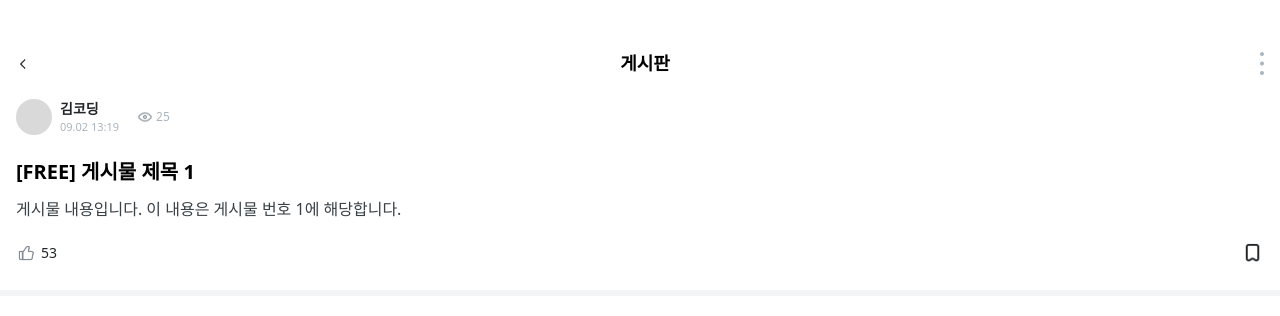
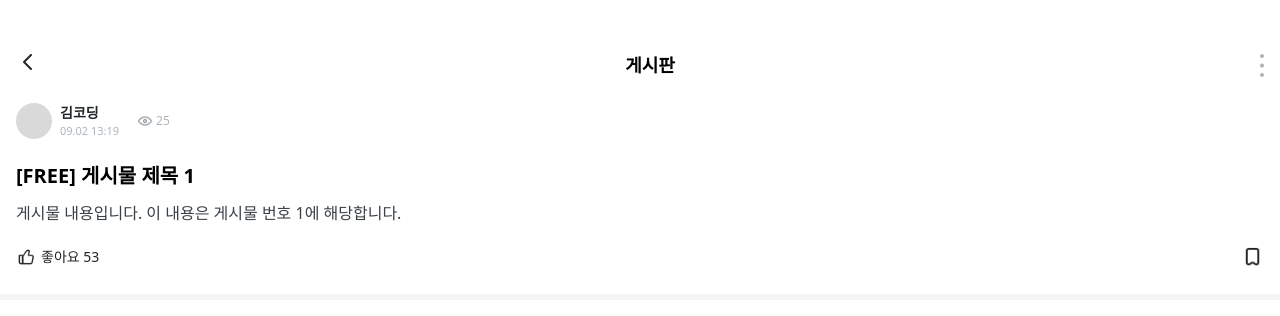
Before and after one commit to potato-club/MindBridge-front, a Next.js app: page /board/postDetail/1 in a window 1280 px wide. Shown: the top 316 px of the page. Built offline with nearby package versions, Linux system fonts and the light colour scheme.

Commit message:
feat:게시글 좋아요 기능 추가, 뒤로가기 기능 추가

```diff
--- a/src/app/(main)/board/Board.tsx
+++ b/src/app/(main)/board/Board.tsx
@@ -192,7 +192,7 @@ const Board = () => {
 
       </div>
 
-      <button className={styles.fab} onClick={() => router.push('/write')}>
+      <button className={styles.fab} onClick={() => router.push('/board/postWrite')}>
         + 글쓰기
       </button>
     </div>
--- a/src/app/(main)/board/page.tsx
+++ b/src/app/(main)/board/page.tsx
@@ -10,6 +10,7 @@ const BoardList =() => {
       <Board />
       <BottomNav />
     </div>
+
 };
 
 export default BoardList;
--- a/src/app/(main)/board/postDetail/[post_id]/PostDetail.module.css
+++ b/src/app/(main)/board/postDetail/[post_id]/PostDetail.module.css
@@ -24,6 +24,16 @@
             font-size: 18px;
             font-weight: bold;
 
+        }
+
+        .backButton{
+            width: 24px;
+            height: 24px;
+            background: url('/images/board/back.png') no-repeat center;
+            background-size: contain;
+            border: none;
+            padding: 0;
+            cursor: pointer;
         }
 
         /* --- 2. 게시글 작성자 정보 (.body_top) --- */
@@ -107,11 +117,11 @@
             display: flex;
             justify-content: space-between;
             align-items: center;
-            /* HR과의 간격 문제 해결 */
             margin: 10px 0 10px 0;
         }
 
         .likeButton{
+            color: #1A1E20;
             display: flex;
             align-items: center;
             gap: 5px;
--- a/src/app/(main)/board/postDetail/[post_id]/PostDetail.tsx
+++ b/src/app/(main)/board/postDetail/[post_id]/PostDetail.tsx
@@ -10,6 +10,7 @@ import { Post, categories, allPosts } from '@/app/(main)/board/mockData';
 
 
 const PostDetail = () => {
+    const router = useRouter();
     const params = useParams();
     const category = params.category as string;
     const postId = params.post_id as string;
@@ -26,12 +27,21 @@ const PostDetail = () => {
         created_at: new Date().toISOString() as any, updated_at: new Date().toISOString() as any
     };
 
+    // ==========================================================
+    // ⭐️ 좋아요 기능 추가: State 정의 및 초기화
+    // ==========================================================
+    // 1. 현재 게시물의 좋아요 수를 상태로 관리합니다.
+    const [likeCount, setLikeCount] = useState(currentPost.like_count);
+    // 2. 현재 사용자의 좋아요 여부를 상태로 관리합니다. (초기값은 false로 가정)
+    const [isLiked, setIsLiked] = useState(false);
+    // ==========================================================
+
+
     useEffect(() => {
         if (category && postId) {
             const fetchPost = async () => {
                 // 실제 API 호출 로직은 여기에 들어갑니다.
                 console.log(`Fetching post detail for: ${category}/${postId}`);
-                // const response = await fetch(`http://your.api.server/posts?category=${category}&id=${postId}`);
             };
             fetchPost();
         }
@@ -47,6 +57,44 @@ const PostDetail = () => {
         return `${(date.getMonth() + 1).toString().padStart(2, '0')}.${date.getDate().toString().padStart(2, '0')} ${date.getHours().toString().padStart(2, '0')}:${date.getMinutes().toString().padStart(2, '0')}`;
     };
 
+    // 뒤로가기 핸들러
+    const handleGoBack = () => {
+        router.back();
+    };
+
+    // ==========================================================
+    // ⭐️ 좋아요 버튼 클릭 핸들러
+    // ==========================================================
+     const handleLikeClick = () => {
+
+        // 1. 다음 상태를 예측하여 변화량 계산
+        const willBeLiked = !isLiked;
+        // 좋아요를 누른다면 +1, 취소한다면 -1
+        const countChange = willBeLiked ? 1 : -1;
+
+        // 2. isLiked 상태 업데이트
+        setIsLiked(willBeLiked);
+
+        // 3. likeCount 상태 업데이트 (이전 상태를 기반으로 안전하게 계산)
+        setLikeCount(prevCount => {
+            const newCount = prevCount + countChange;
+
+            // Mock Data 업데이트 시뮬레이션
+            const postIndex = allPosts.findIndex(p => p.post_id === postId);
+            if (postIndex !== -1) {
+                allPosts[postIndex].like_count = newCount;
+            }
+
+            return newCount;
+        });
+
+
+            // 실제 API 호출:
+            // const action = newIsLiked ? 'like' : 'unlike';
+            // fetch(`http://your.api.server/posts/${postId}/${action}`, { method: 'POST' });
+    };
+    // ==========================================================
+
 
     return(
     <>
@@ -58,13 +106,12 @@ const PostDetail = () => {
                 className={styles.top}>
                     {/* 뒤로가기 버튼 및 카테고리 이름 (중앙 정렬) */}
                     <div className={styles.top_left}>
-                        <Image
-                            src="/images/board/back.png"
-                            alt="뒤로가기 아이콘"
-                            width={14}
-                            height={14}
-                            style={{ cursor: 'pointer' }}
-                        />
+                        <button
+                            type="button"
+                            className={styles.backButton}
+                            onClick={handleGoBack}
+                        ></button>
+
                     </div>
 
                     {/* 중앙 타이틀 */}
@@ -108,15 +155,19 @@ const PostDetail = () => {
                 </div>
 
                 <div className={styles.body_bottom}>
-                    <button className={styles.likeButton}>
+
+                      <button
+                        className={styles.likeButton}
+                        onClick={handleLikeClick}
+                    >
+                        {/* ⭐️ 좋아요 아이콘 다시 추가 */}
                         <Image
-                            src='/images/board/like.png'
+                            src={isLiked ? '/images/board/like.png' : '/images/board/like.png'}
                             alt='좋아요 아이콘'
-                            width={20}
-                            height={18}
+                            width={20} // 적절한 크기 설정
+                            height={18} // 적절한 크기 설정
                         />
-                        {/* 🚨 데이터 연결 */}
-                        <p className={styles.likeCount}>{currentPost.like_count}</p>
+                        <p className={styles.likeCount}>좋아요 {likeCount}</p>
                     </button>
 
                     <button className={styles.bookmark}>
--- /dev/null
+++ b/src/app/(main)/board/postWrite/PostWrite.module.css
@@ -0,0 +1,6 @@
+.header{
+    color: #1A1E20;
+    font-size: 24px;
+    font-weight: bold;
+    margin-bottom: 20px;
+}
--- /dev/null
+++ b/src/app/(main)/board/postWrite/PostWrite.tsx
@@ -0,0 +1,19 @@
+'use client';
+
+import React from "react";
+import { useState } from "react";
+import { useRouter, useParams } from "next/navigation";
+import styles from './PostWrite.module.css';
+import { categories } from "@/app/(main)/board/mockData";
+
+const PostWrite = () => {
+    return(
+    <div className={styles.header}>
+
+        <p>글쓰기</p>
+     </div>
+    );
+
+    };
+
+export default PostWrite;
--- /dev/null
+++ b/src/app/(main)/board/postWrite/page.tsx
@@ -0,0 +1,11 @@
+'use client';
+
+import React from "react";
+import PostWrite from "./PostWrite";
+
+const PostWritePage = () => {
+    return
+    <PostWrite />;
+};
+
+export default PostWritePage;
```
Also changed, not shown: public/images/board/like.png, public/images/board/send.png (added), src/app/(main)/post/[id]/Post.module.css (deleted), src/app/(main)/post/[id]/Post.tsx (deleted), src/app/(main)/post/[id]/page.tsx (deleted).
